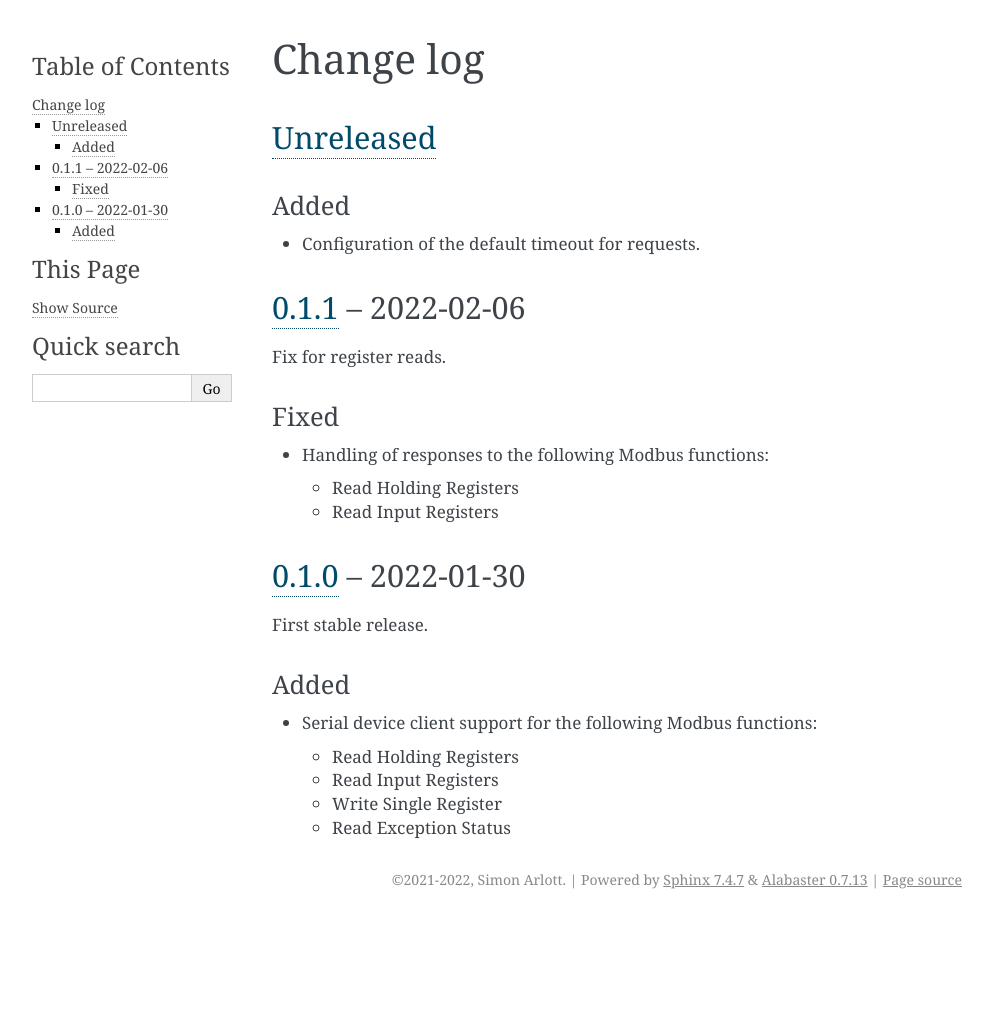
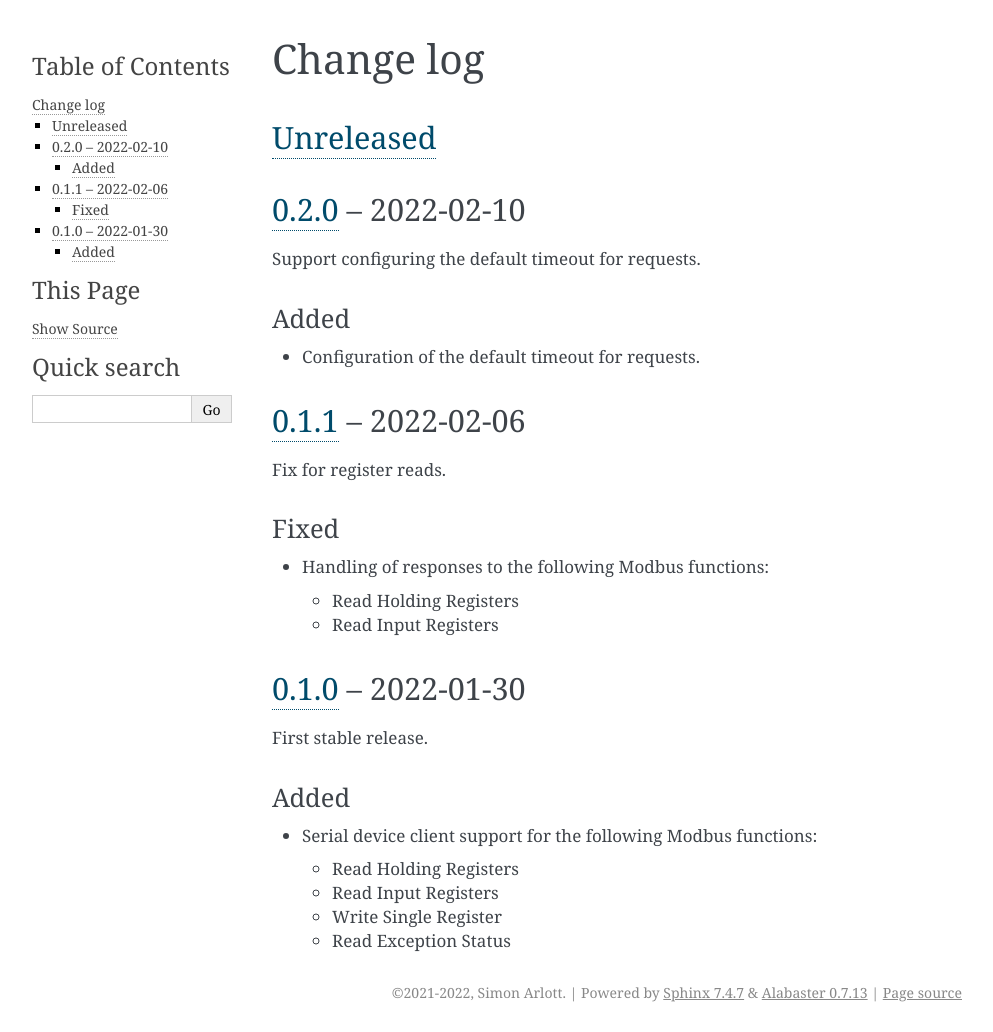
Before and after one commit to nomis/mcu-uuid-modbus, a Sphinx documentation site: the page built from docs/changelog.rst, in a window 1280 px wide. Shown: the whole page, without its empty margins (148-1141 px from the left). Built offline with Sphinx 7.4.7, drawn with Linux system fonts in a browser that asks for light colours; before the commit the page ends 919 px from its top, so only the background shows below that.

Commit message:
Version 0.2.0

```diff
--- a/docs/changelog.rst
+++ b/docs/changelog.rst
@@ -3,6 +3,11 @@ Change log
 
 Unreleased_
 -----------
+
+0.2.0_ |--| 2022-02-10
+----------------------
+
+Support configuring the default timeout for requests.
 
 Added
 ~~~~~
@@ -39,6 +44,7 @@ Added
 
 .. |--| unicode:: U+2013 .. EN DASH
 
-.. _Unreleased: https://github.com/nomis/mcu-uuid-modbus/compare/0.1.1...HEAD
+.. _Unreleased: https://github.com/nomis/mcu-uuid-modbus/compare/0.2.0...HEAD
+.. _0.2.0: https://github.com/nomis/mcu-uuid-modbus/compare/0.1.1...0.2.0
 .. _0.1.1: https://github.com/nomis/mcu-uuid-modbus/compare/0.1.0...0.1.1
 .. _0.1.0: https://github.com/nomis/mcu-uuid-modbus/commits/0.1.0
--- a/library.json
+++ b/library.json
@@ -12,7 +12,7 @@
 		"type": "git",
 		"url": "https://github.com/nomis/mcu-uuid-modbus.git"
 	},
-	"version": "0.1.1",
+	"version": "0.2.0",
 	"license": "GPL-3.0-or-later",
 	"homepage": "https://mcu-uuid-modbus.readthedocs.io/",
 	"export": {
```
